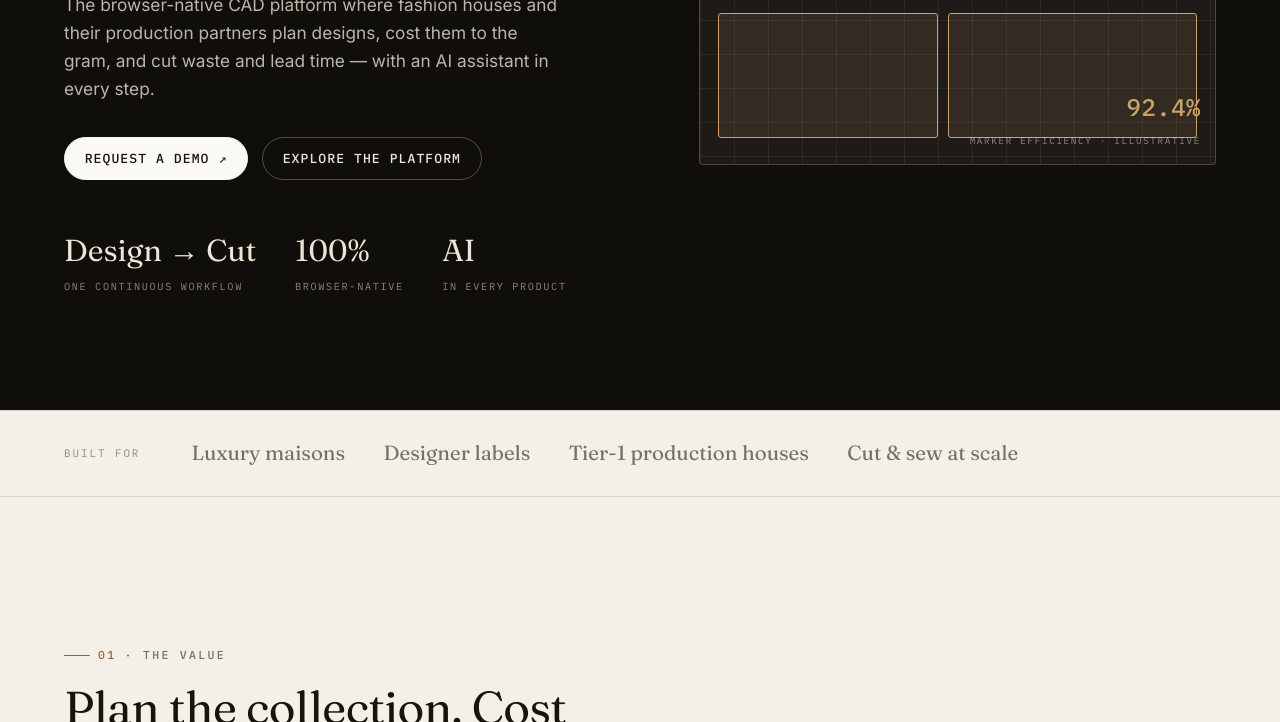
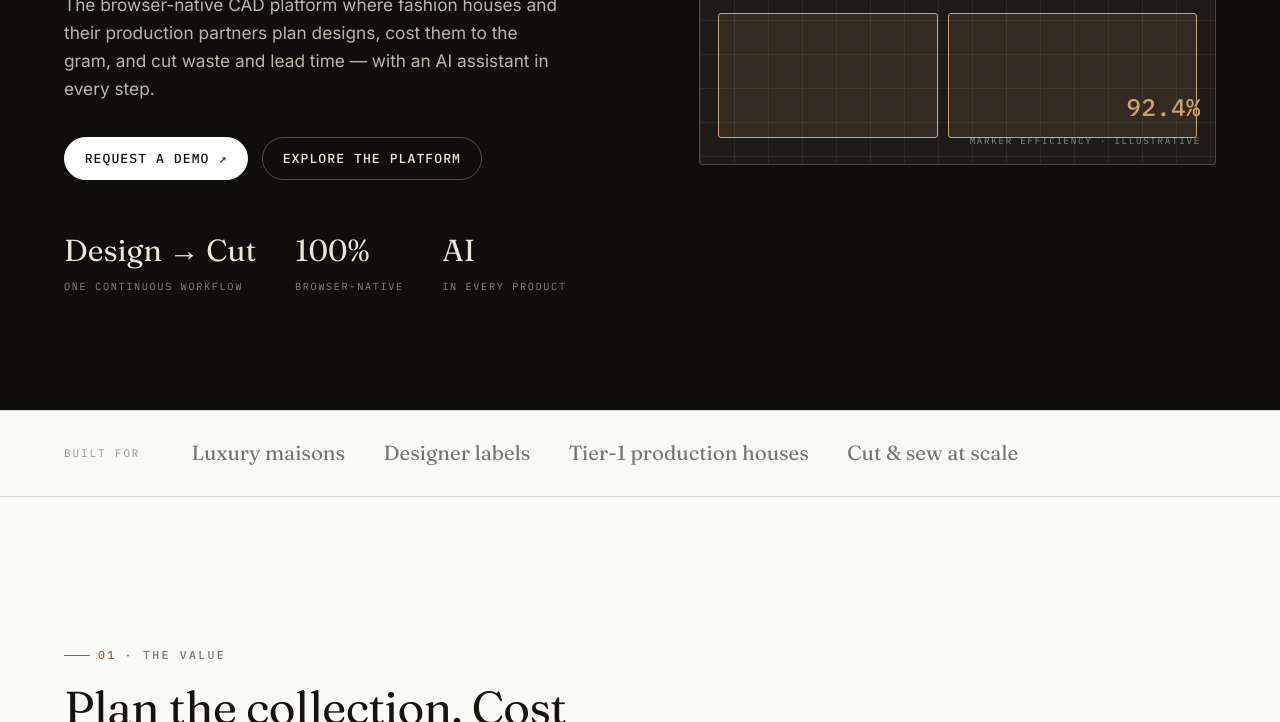
Before and after one commit to gellerbatra-max/Gelianfashion, a website: page index.html in a window 1280 px wide. Shown: the part 609-1331 px from the top of the page. Drawn offline with Linux system fonts and the light colour scheme.

Commit message:
Shift surface palette to a pure white-based scheme
Replace the warm cream/off-white surfaces (paper, bone, bone-2) with
neutral near-white tones. Bronze/champagne accent, ink text, and dark
obsidian sections (hero, CTA, footer) are unchanged.

Co-Authored-By: Claude Opus 4.8 <noreply@anthropic.com>

```diff
--- a/css/styles.css
+++ b/css/styles.css
@@ -7,9 +7,9 @@
 /* ---------- Tokens ---------- */
 :root {
   /* Surfaces */
-  --paper: #FBF9F4;
-  --bone: #F4F0E7;
-  --bone-2: #ECE5D6;
+  --paper: #FFFFFF;
+  --bone: #FAFAF9;
+  --bone-2: #F1F1EF;
   --obsidian: #100E0B;
   --obsidian-2: #191510;
   --on-dark: #ECE6D7;
```
